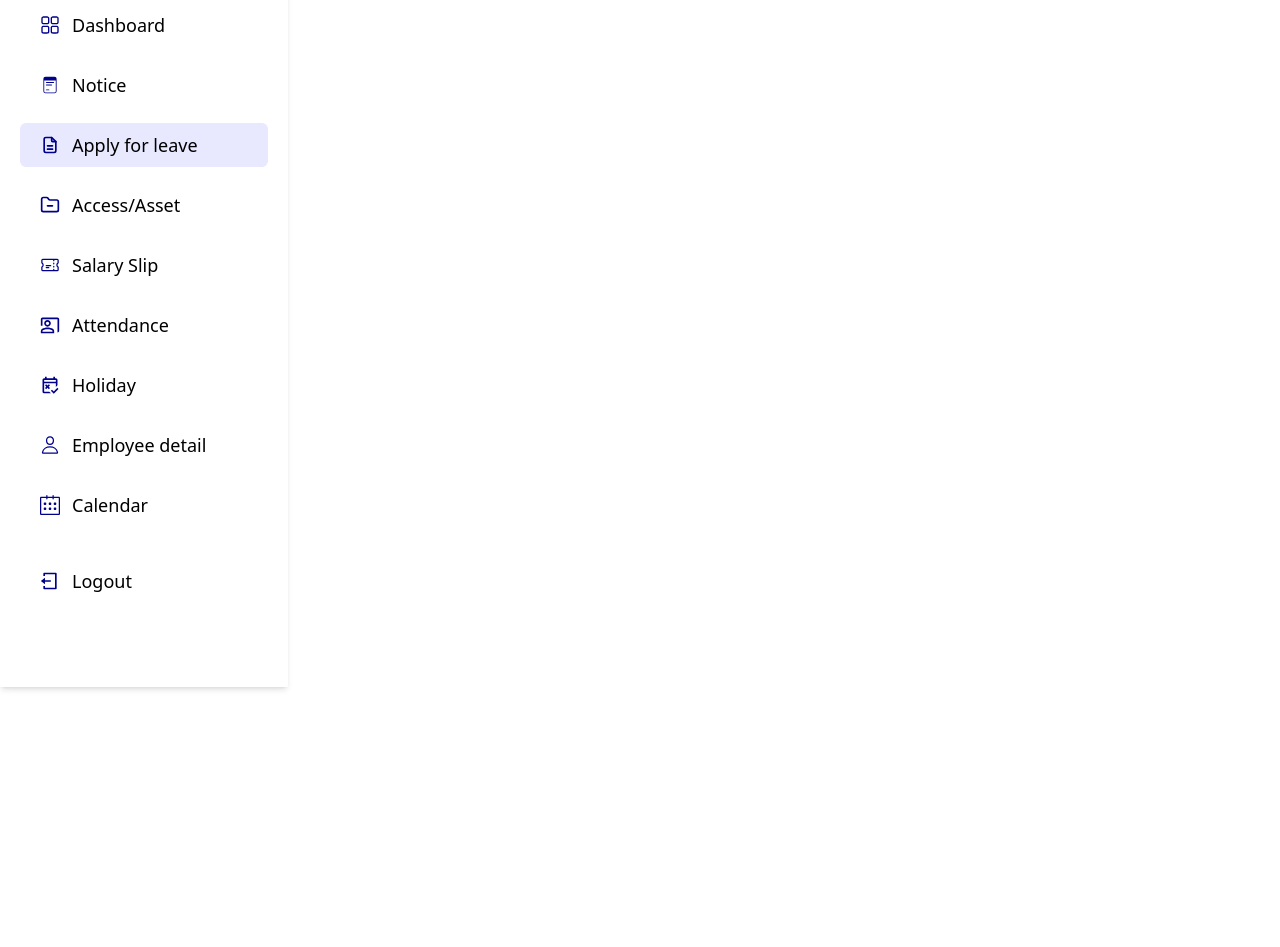
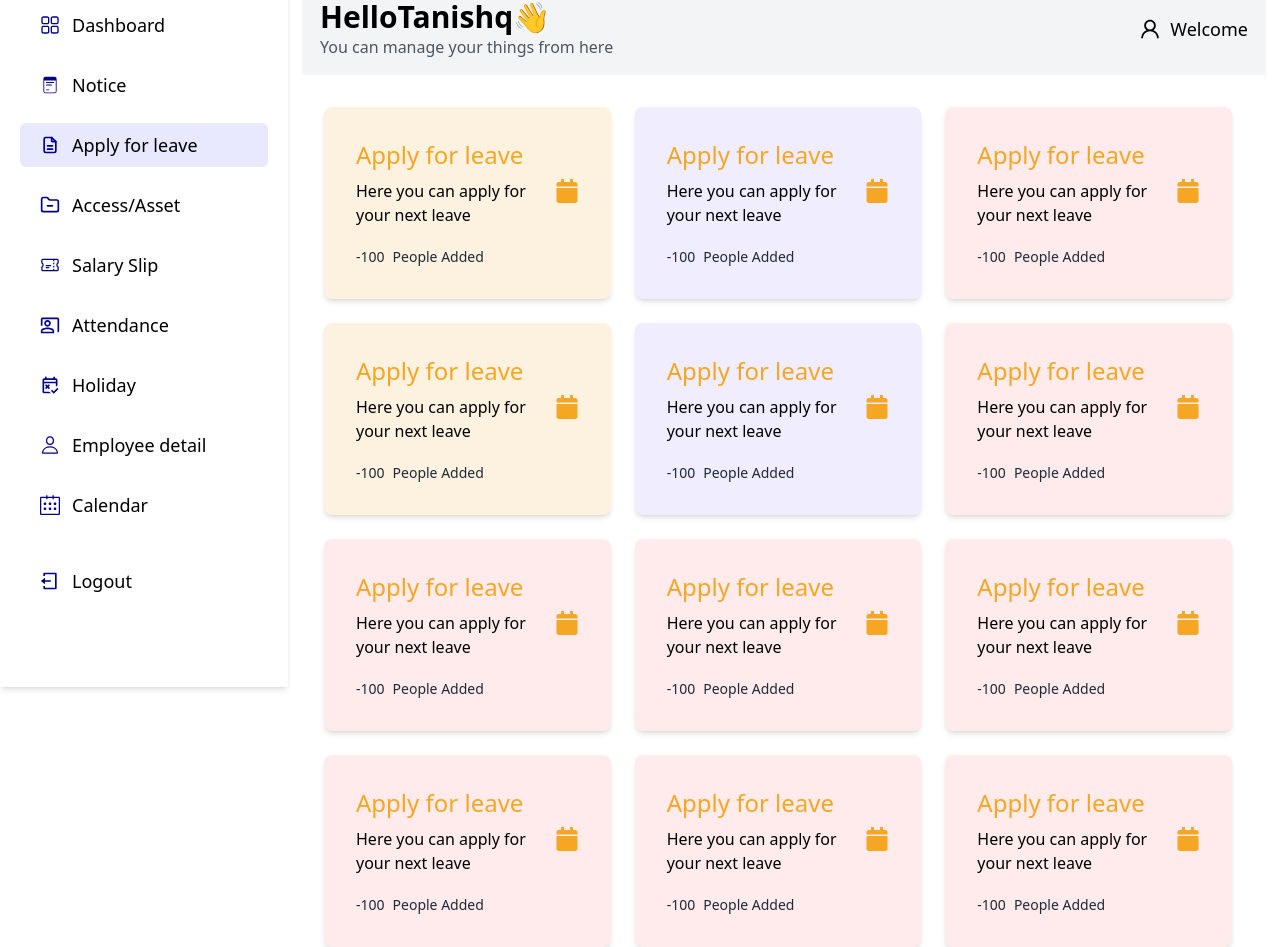
Before and after one commit to HRMPortal05/HRMPortal, a React (Vite) app in the folder emp_frontend/: page / in a window 1280 px wide. Shown: the part 113-1060 px from the top of the page. Before the commit the page ends 800 px from the top, so only its background shows below. Built offline with nearby package versions, Linux system fonts and the light colour scheme; sample sign-in values are in the browser's storage; a web font is replaced by a local one.

Commit message:
dashboard
please check

```diff
--- /dev/null
+++ b/emp_frontend/src/components/DashBoardHeader.jsx
@@ -0,0 +1,41 @@
+// import { useState, useEffect } from "react";
+import PropTypes from "prop-types";
+import { AiOutlineUser } from "react-icons/ai";
+// import DashboardBox from "./DashboardBox";
+import { Outlet } from "react-router-dom";
+
+const DashboardHeader = () => {
+  // const [currentUsername, setCurrentUsername] = useState(username);
+
+  // useEffect(() => {
+  //   setCurrentUsername(username);
+  // }, [username]);
+
+  return (
+    <>
+      <div className="hidden mt-6 ml-3 md:flex lg:flex justify-between items-center p-4 bg-gray-100 shadow-md">
+        <div className="md:flex lg:flex flex-col">
+          <h1 className="text-3xl font-bold">
+            Hello
+            {"Tanishq"}
+            <span role="img" aria-label="wave">
+              👋
+            </span>
+          </h1>
+          <p className="text-gray-600">You can manage your things from here</p>
+        </div>
+        <div className="md:flex lg:flex items-center">
+          <AiOutlineUser className="text-2xl mr-2" />
+          <h1 className="text-lg font-medium">Welcome</h1>
+        </div>
+      </div>
+      <Outlet />
+    </>
+  );
+};
+
+DashboardHeader.propTypes = {
+  username: PropTypes.string.isRequired,
+};
+
+export default DashboardHeader;
--- /dev/null
+++ b/emp_frontend/src/components/DashboardBox.jsx
@@ -0,0 +1,118 @@
+import { FaCalendar } from "react-icons/fa";
+
+const DashboardBox = () => {
+  return (
+    <div className="bg-white grid gap-6 p-8 lg:grid-cols-3 sm:grid-cols-2 grid-cols-1 max-w-full max-h-[calc(100vh-50px)]">
+      <div className="rounded-lg p-8 shadow-md bg-[#FDF1E0]">
+        <h1 className="text-[#f5a623] text-2xl mb-2">Apply for leave</h1>
+        <FaCalendar className="float-right text-[#f5a623] text-2xl" />
+        <p>Here you can apply for your next leave</p>
+        <div className="mt-5 text-sm text-gray-800">
+          <span className="mr-2">-100</span>
+          <span>People Added</span>
+        </div>
+      </div>
+      <div className="rounded-lg p-8 shadow-md bg-[#EFEDFF]">
+        <h1 className="text-[#f5a623] text-2xl mb-2">Apply for leave</h1>
+        <FaCalendar className="float-right text-[#f5a623] text-2xl" />
+        <p>Here you can apply for your next leave</p>
+        <div className="mt-5 text-sm text-gray-800">
+          <span className="mr-2">-100</span>
+          <span>People Added</span>
+        </div>
+      </div>
+      <div className="rounded-lg p-8 shadow-md bg-[#FFEBEB]">
+        <h1 className="text-[#f5a623] text-2xl mb-2">Apply for leave</h1>
+        <FaCalendar className="float-right text-[#f5a623] text-2xl" />
+        <p>Here you can apply for your next leave</p>
+        <div className="mt-5 text-sm text-gray-800">
+          <span className="mr-2">-100</span>
+          <span>People Added</span>
+        </div>
+      </div>
+      <div className="rounded-lg p-8 shadow-md bg-[#FDF1E0]">
+        <h1 className="text-[#f5a623] text-2xl mb-2">Apply for leave</h1>
+        <FaCalendar className="float-right text-[#f5a623] text-2xl" />
+        <p>Here you can apply for your next leave</p>
+        <div className="mt-5 text-sm text-gray-800">
+          <span className="mr-2">-100</span>
+          <span>People Added</span>
+        </div>
+      </div>
+      <div className="rounded-lg p-8 shadow-md bg-[#EFEDFF]">
+        <h1 className="text-[#f5a623] text-2xl mb-2">Apply for leave</h1>
+        <FaCalendar className="float-right text-[#f5a623] text-2xl" />
+        <p>Here you can apply for your next leave</p>
+        <div className="mt-5 text-sm text-gray-800">
+          <span className="mr-2">-100</span>
+          <span>People Added</span>
+        </div>
+      </div>
+      <div className="rounded-lg p-8 shadow-md bg-[#FFEBEB]">
+        <h1 className="text-[#f5a623] text-2xl mb-2">Apply for leave</h1>
+        <FaCalendar className="float-right text-[#f5a623] text-2xl" />
+        <p>Here you can apply for your next leave</p>
+        <div className="mt-5 text-sm text-gray-800">
+          <span className="mr-2">-100</span>
+          <span>People Added</span>
+        </div>
+      </div>
+      <div className="rounded-lg p-8 shadow-md bg-[#FFEBEB]">
+        <h1 className="text-[#f5a623] text-2xl mb-2">Apply for leave</h1>
+        <FaCalendar className="float-right text-[#f5a623] text-2xl" />
+        <p>Here you can apply for your next leave</p>
+        <div className="mt-5 text-sm text-gray-800">
+          <span className="mr-2">-100</span>
+          <span>People Added</span>
+        </div>
+      </div>
+      <div className="rounded-lg p-8 shadow-md bg-[#FFEBEB]">
+        <h1 className="text-[#f5a623] text-2xl mb-2">Apply for leave</h1>
+        <FaCalendar className="float-right text-[#f5a623] text-2xl" />
+        <p>Here you can apply for your next leave</p>
+        <div className="mt-5 text-sm text-gray-800">
+          <span className="mr-2">-100</span>
+          <span>People Added</span>
+        </div>
+      </div>
+      <div className="rounded-lg p-8 shadow-md bg-[#FFEBEB]">
+        <h1 className="text-[#f5a623] text-2xl mb-2">Apply for leave</h1>
+        <FaCalendar className="float-right text-[#f5a623] text-2xl" />
+        <p>Here you can apply for your next leave</p>
+        <div className="mt-5 text-sm text-gray-800">
+          <span className="mr-2">-100</span>
+          <span>People Added</span>
+        </div>
+      </div>
+      <div className="rounded-lg p-8 shadow-md bg-[#FFEBEB]">
+        <h1 className="text-[#f5a623] text-2xl mb-2">Apply for leave</h1>
+        <FaCalendar className="float-right text-[#f5a623] text-2xl" />
+        <p>Here you can apply for your next leave</p>
+        <div className="mt-5 text-sm text-gray-800">
+          <span className="mr-2">-100</span>
+          <span>People Added</span>
+        </div>
+      </div>
+      <div className="rounded-lg p-8 shadow-md bg-[#FFEBEB]">
+        <h1 className="text-[#f5a623] text-2xl mb-2">Apply for leave</h1>
+        <FaCalendar className="float-right text-[#f5a623] text-2xl" />
+        <p>Here you can apply for your next leave</p>
+        <div className="mt-5 text-sm text-gray-800">
+          <span className="mr-2">-100</span>
+          <span>People Added</span>
+        </div>
+      </div>
+      <div className="rounded-lg p-8 shadow-md bg-[#FFEBEB]">
+        <h1 className="text-[#f5a623] text-2xl mb-2">Apply for leave</h1>
+        <FaCalendar className="float-right text-[#f5a623] text-2xl" />
+        <p>Here you can apply for your next leave</p>
+        <div className="mt-5 text-sm text-gray-800">
+          <span className="mr-2">-100</span>
+          <span>People Added</span>
+        </div>
+      </div>
+    </div>
+  );
+};
+
+export default DashboardBox;
--- a/emp_frontend/src/components/Sidebar.jsx
+++ b/emp_frontend/src/components/Sidebar.jsx
@@ -29,12 +29,12 @@ const Sidebar = ({ isOpen }) => {
       >
         <ul className="list-none p-0 mt-24">
           <li>
-            <a
-              href="#dashboard"
+            <Link
+              to="/"
               className="flex items-center text-black text-lg mb-4 px-5 py-2 hover:bg-[#E8E8FF] rounded-md"
             >
               <RxDashboard className="mr-3 text-xl text-[#01008A]" /> Dashboard
-            </a>
+            </Link>
           </li>
           <li>
             <a
```
Also changed, not shown: emp_frontend/src/main.jsx (+12 -0 lines).
